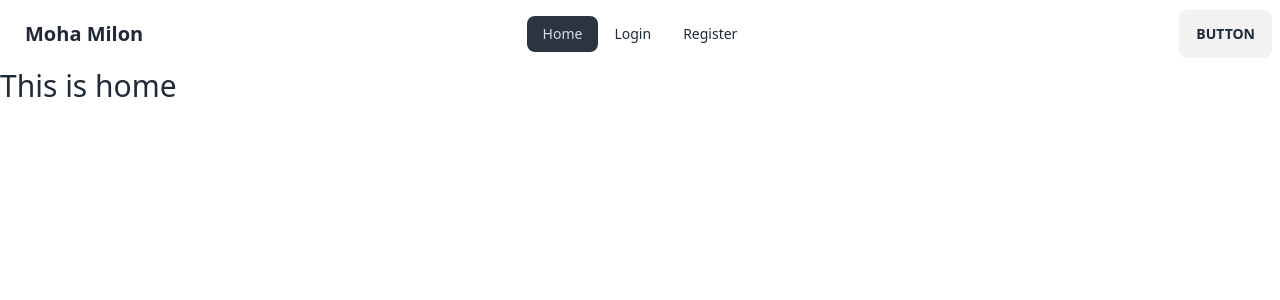
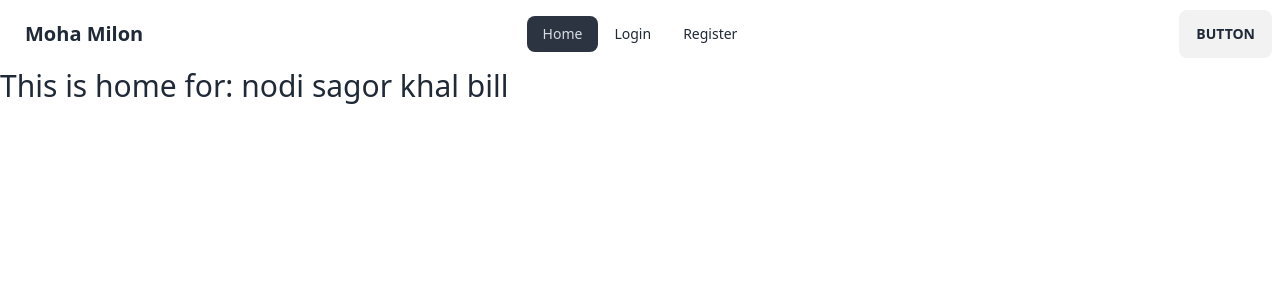
Before and after one commit to mahfuj80/auth-moha-milon-M9, a React (Vite) app: page / in a window 1280 px wide. Shown: the top 300 px of the page. Built offline with nearby package versions, Linux system fonts and the light colour scheme.

Commit message:
Create User Context for shared authentication

```diff
--- a/package.json
+++ b/package.json
@@ -13,6 +13,7 @@
     "firebase": "^10.4.0",
     "localforage": "^1.10.0",
     "match-sorter": "^6.3.1",
+    "prop-types": "^15.8.1",
     "react": "^18.2.0",
     "react-dom": "^18.2.0",
     "react-router-dom": "^6.16.0",
--- a/src/components/Home.jsx
+++ b/src/components/Home.jsx
@@ -1,7 +1,12 @@
+import { useContext } from 'react';
+import { AuthContext } from '../providers/AuthProvider';
+
 const Home = () => {
+  const authInfo = useContext(AuthContext);
+  console.log(authInfo);
   return (
     <div>
-      <h2 className="text-3xl">This is home</h2>
+      <h2 className="text-3xl">This is home for: {authInfo.name}</h2>
     </div>
   );
 };
--- a/src/main.jsx
+++ b/src/main.jsx
@@ -6,6 +6,7 @@
 import Home from './components/Home';
 import Login from './components/Login';
 import Register from './components/Register';
+import AuthProvider from './providers/AuthProvider';
 const router = createBrowserRouter([
   {
     path: '/',
@@ -29,6 +30,8 @@
 
 ReactDOM.createRoot(document.getElementById('root')).render(
   <React.StrictMode>
-    <RouterProvider router={router} />
+    <AuthProvider>
+      <RouterProvider router={router} />
+    </AuthProvider>
   </React.StrictMode>
 );
--- /dev/null
+++ b/src/providers/AuthProvider.jsx
@@ -0,0 +1,23 @@
+import { createContext } from 'react';
+import PropTypes from 'prop-types';
+
+export const AuthContext = createContext(null);
+
+const AuthProvider = ({ children }) => {
+  const authInfo = { name: 'nodi sagor khal bill' };
+
+  return (
+    <AuthContext.Provider value={authInfo}>{children}</AuthContext.Provider>
+  );
+};
+
+export default AuthProvider;
+AuthProvider.propTypes = {
+  children: PropTypes.node,
+};
+/**
+ * 1. create context and export it
+ * 2. set provider with value
+ * 3. use the Auth Provider in the main.jsx file
+ * 4. access children in the AuthProvider component as children and use it in the middle of the provider
+ */
```
Also changed, not shown: 1 other file (tests, documents, lock files or other folders).
